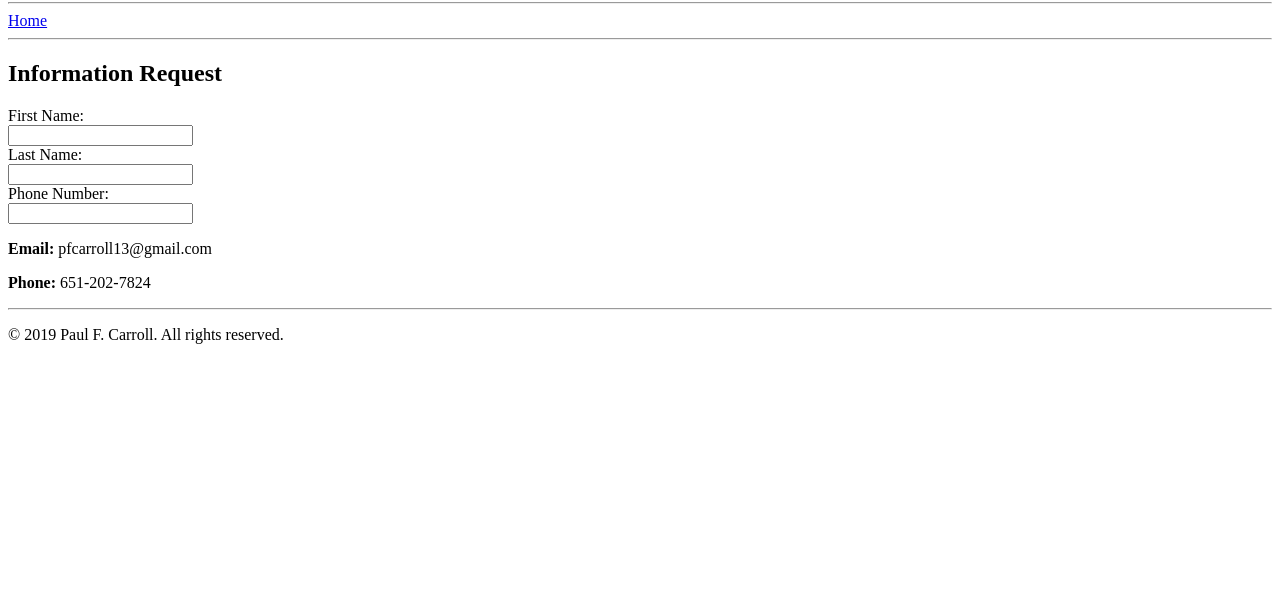
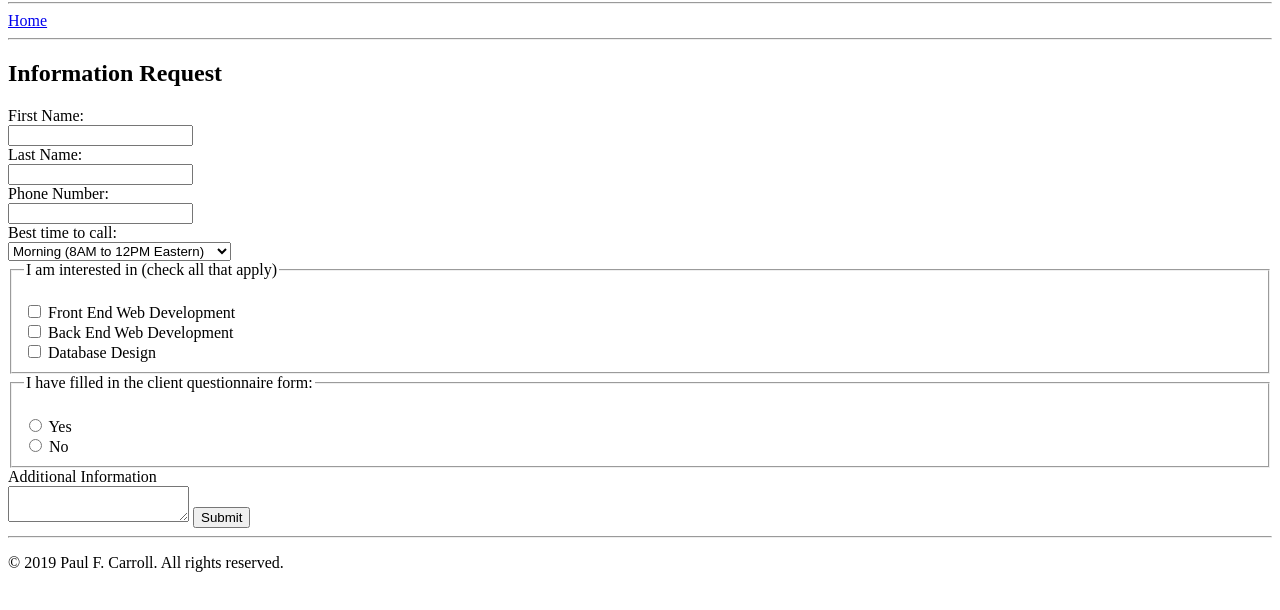
Before and after one commit to pcarroll1386/Portfolio, a plain HTML site: page contact.html in a window 1280 px wide. Shown: the part 78-688 px from the top of the page. Drawn offline with Linux system fonts and the light colour scheme.

Commit message:
Finished contact me page

```diff
--- a/contact.html
+++ b/contact.html
@@ -35,11 +35,39 @@
 			</label><br />
 			<input type="text" id="phone" name="phone"><br />
 
+			<label for="contact">Best time to call:</label><br />
 
+			<select id="contact: name="contact">
+				option valu="default" selected>--Select One--</option>
+				<option value="morning">Morning (8AM to 12PM Eastern)</option>
+				<option value="afternoon">Afternoon (12PM to 5PM Eastern)</option>
+				<option value="evening"> Evening (5PM to 8PM Eastern)</option>
+			</select>
 
+			<fieldset>
+				<legend>I am interested in (check all that apply)</legend><br />
+				<input type="checkbox" id="frontEnd" name"interest" value="frontEnd">
+				<label for="frontEnd">Front End Web Development<label><br />
+				<input type="checkbox" id="backend" name="backEnd" name="interest" value+"backEnd">
+				<label for+"backEnd">Back End Web Development</label><br />
+				<input type="checkbox" id="database" name="intrest" value="database">
+				<label for="database">Database Design</label><br />
+			</fieldset>
 
-		<p> <strong>Email:</strong> pfcarroll13@gmail.com</p>
-		<p> <strong>Phone:</strong> 651-202-7824</p>
+			<fieldset>
+				<legend>I have filled in the client questionnaire form:</legend><br />
+				<input type="radio" id="choice1" name="questionnaire" value="yes">
+				<label for="choice1">Yes</label><br />
+				<input type="radio" id="choice2" name="questionnaire" value="no">
+				<label for="choice2">No</label><br />
+			</fieldset>
+
+			<label for="info">Additional Information</label><br />
+			<textarea id="info" name="info">
+			</textarea>
+
+			<input type="submit" name="submit" value="Submit">
+
 		</section>
 
 	<hr />
```
